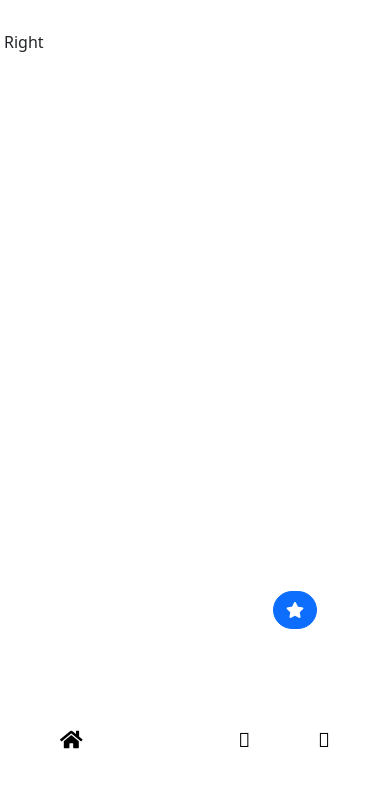
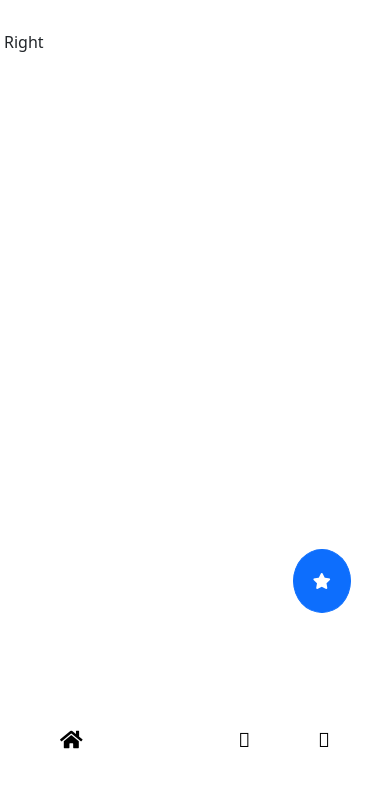
Before and after one commit to JoshAjikaze/latest_twitter, a plain HTML site: page index.html in a window 390 px wide. Drawn offline with nearby package versions, Linux system fonts and the light colour scheme.

Commit message:
second commit

```diff
--- a/style.css
+++ b/style.css
@@ -42,8 +42,10 @@ a {
   .tweet-btn-2 {
     display: block !important;
     position: absolute;
-    margin-top: 60vh;
-    margin-left: 70vw;
+    margin-top: 55vh;
+    margin-left: 75vw;
+    padding: 1.2rem !important;
+    border-radius: 50% !important;
   }
 
   .sidebar-link .link-name {
```
